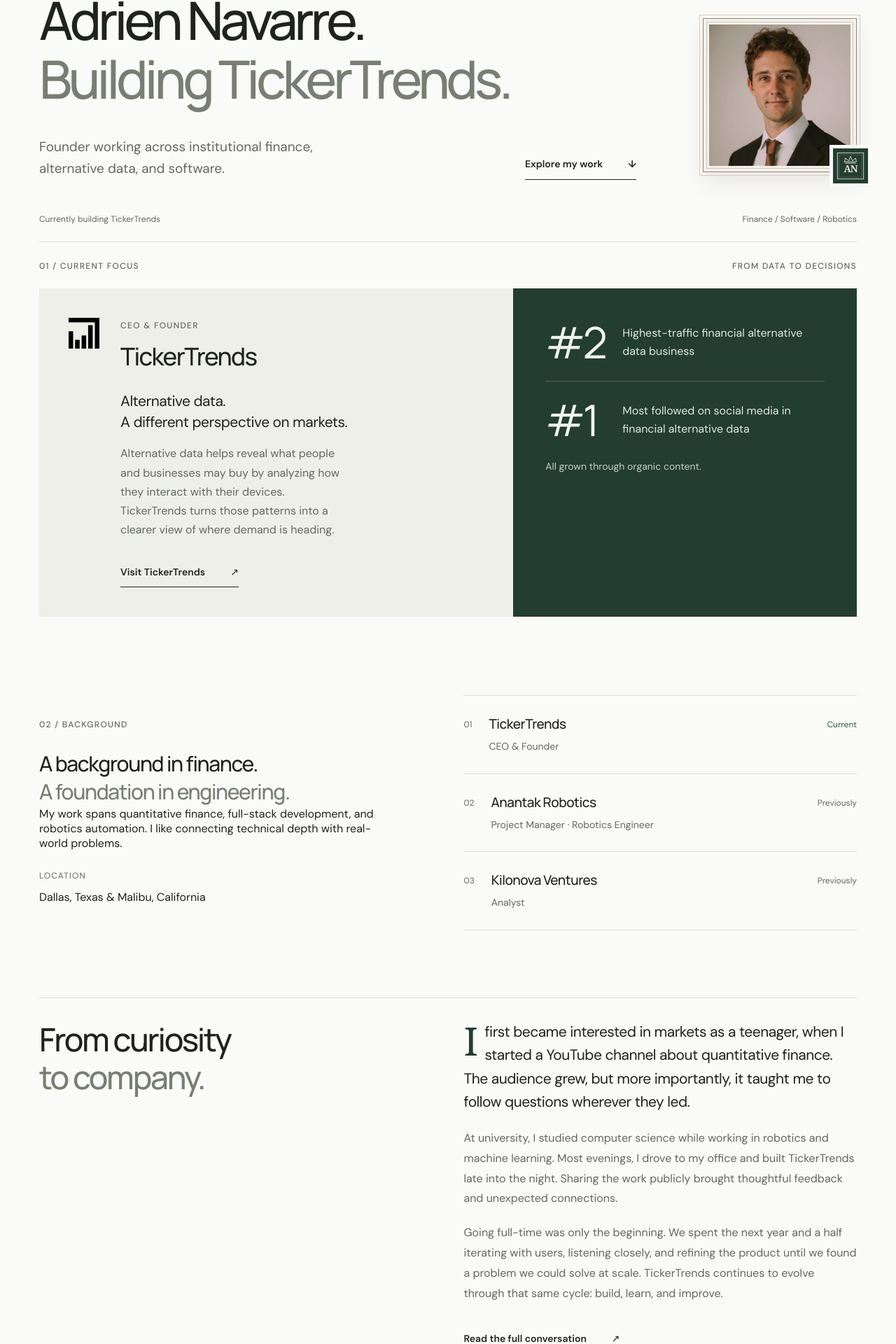
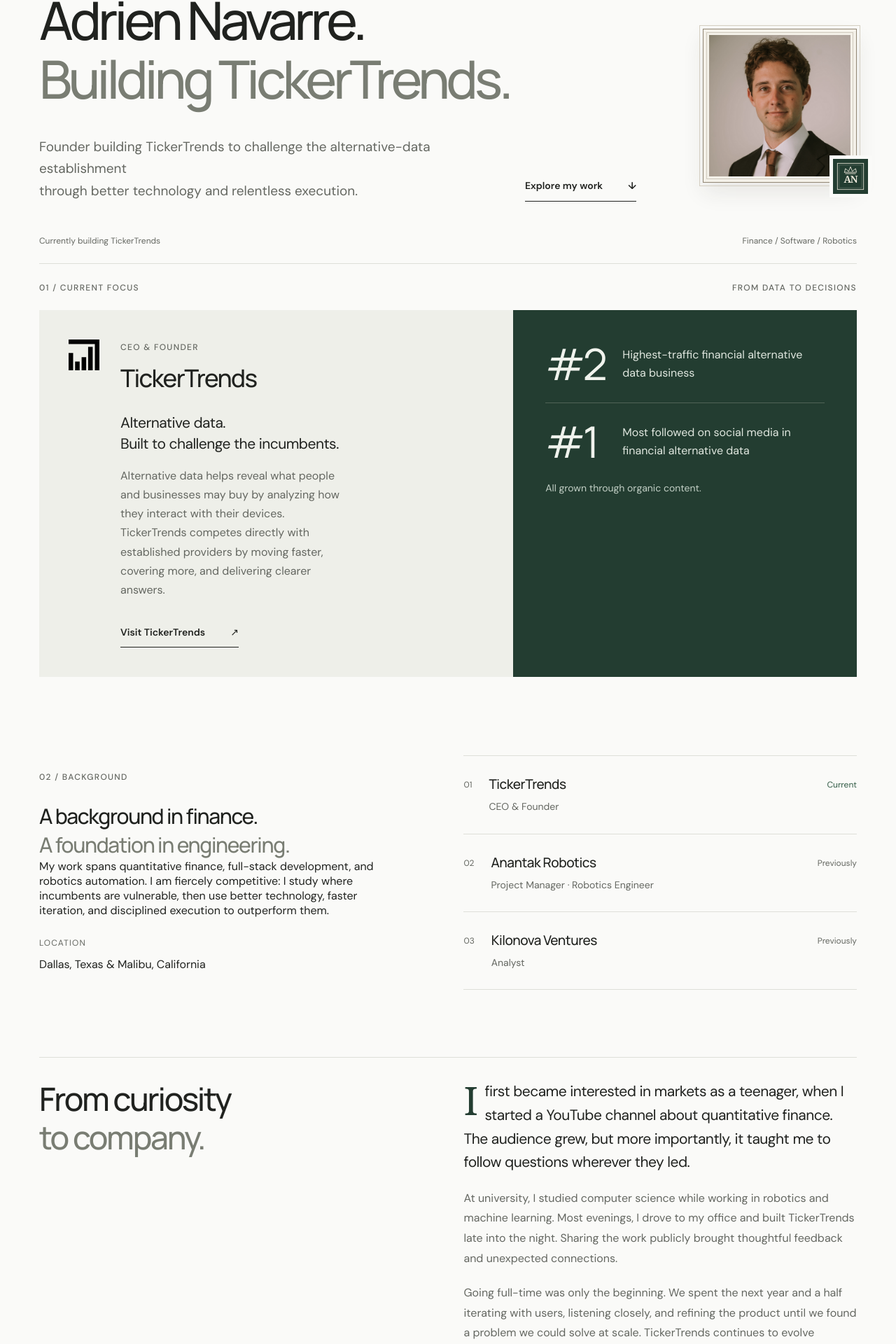
Before and after one commit to Crypto-Advisor/adrien.vc, a React (Create React App) app: page / in a window 1280 px wide. Shown: the part 202-2122 px from the top of the page at 70% size. Built offline with nearby package versions, Linux system fonts and the light colour scheme.

Commit message:
Sharpen competitive positioning

```diff
--- a/src/App.css
+++ b/src/App.css
@@ -24,6 +24,7 @@
 h1 > span { color: #797d73; }
 .hero-bottom { grid-area: intro; margin-top: 38px; display: flex; align-items: flex-end; justify-content: space-between; gap: 30px; }
 .hero-bottom p { font-size: 19px; line-height: 1.65; color: var(--muted); }
+.hero-bottom .text-link { flex-shrink: 0; white-space: nowrap; }
 .text-link { font-size: 14px; font-weight: 550; display: inline-flex; align-items: center; gap: 36px; padding: 10px 0; border-bottom: 1px solid currentColor; width: fit-content; }
 .text-link span { transition: transform .2s; }
 .text-link:hover span { transform: translate(2px, -2px); }
--- a/src/App.js
+++ b/src/App.js
@@ -40,7 +40,7 @@
               <span className="portrait-seal"><Monogram /></span>
             </div>
             <div className="hero-bottom">
-              <p>Founder working across institutional finance,<br className="desktop-break" /> alternative data, and software.</p>
+              <p>Founder building TickerTrends to challenge the alternative-data establishment<br className="desktop-break" /> through better technology and relentless execution.</p>
               <a className="text-link" href="#work">Explore my work <span aria-hidden="true">↓</span></a>
             </div>
           </div>
@@ -55,8 +55,8 @@
               <div>
                 <p className="eyebrow">CEO & Founder</p>
                 <h2 id="work-title">TickerTrends</h2>
-                <p className="work-description">Alternative data.<br />A different perspective on markets.</p>
-                <p className="supporting-copy">Alternative data helps reveal what people and businesses may buy by analyzing how they interact with their devices. TickerTrends turns those patterns into a clearer view of where demand is heading.</p>
+                <p className="work-description">Alternative data.<br />Built to challenge the incumbents.</p>
+                <p className="supporting-copy">Alternative data helps reveal what people and businesses may buy by analyzing how they interact with their devices. TickerTrends competes directly with established providers by moving faster, covering more, and delivering clearer answers.</p>
                 <a className="text-link" href="https://tickertrends.io" target="_blank" rel="noopener noreferrer">Visit TickerTrends <Arrow /></a>
               </div>
             </div>
@@ -72,7 +72,7 @@
           <div className="background-intro">
             <p className="section-label">02 / Background</p>
             <h2 id="background-title">A background in finance.<br /><span>A foundation in engineering.</span></h2>
-            <p>My work spans quantitative finance, full-stack development, and robotics automation. I like connecting technical depth with real-world problems.</p>
+            <p>My work spans quantitative finance, full-stack development, and robotics automation. I am fiercely competitive: I study where incumbents are vulnerable, then use better technology, faster iteration, and disciplined execution to outperform them.</p>
             <div className="profile-location"><span>Location</span><p>Dallas, Texas &amp; Malibu, California</p></div>
           </div>
           <div className="experience-list">
@@ -87,7 +87,7 @@
           <div className="story-copy">
             <p className="story-lede">I first became interested in markets as a teenager, when I started a YouTube channel about quantitative finance. The audience grew, but more importantly, it taught me to follow questions wherever they led.</p>
             <p>At university, I studied computer science while working in robotics and machine learning. Most evenings, I drove to my office and built TickerTrends late into the night. Sharing the work publicly brought thoughtful feedback and unexpected connections.</p>
-            <p>Going full-time was only the beginning. We spent the next year and a half iterating with users, listening closely, and refining the product until we found a problem we could solve at scale. TickerTrends continues to evolve through that same cycle: build, learn, and improve.</p>
+            <p>Going full-time was only the beginning. We spent the next year and a half iterating with users, listening closely, and refining the product until we found a problem we could solve at scale. TickerTrends continues to evolve through that same cycle, with a clear objective: outwork incumbents and reset the standard for our industry.</p>
             <a className="text-link" href="https://www.thestockthoughts.com/p/a-conversation-with-adrien-navarre" target="_blank" rel="noopener noreferrer">Read the full conversation <Arrow /></a>
           </div>
         </section>
```
